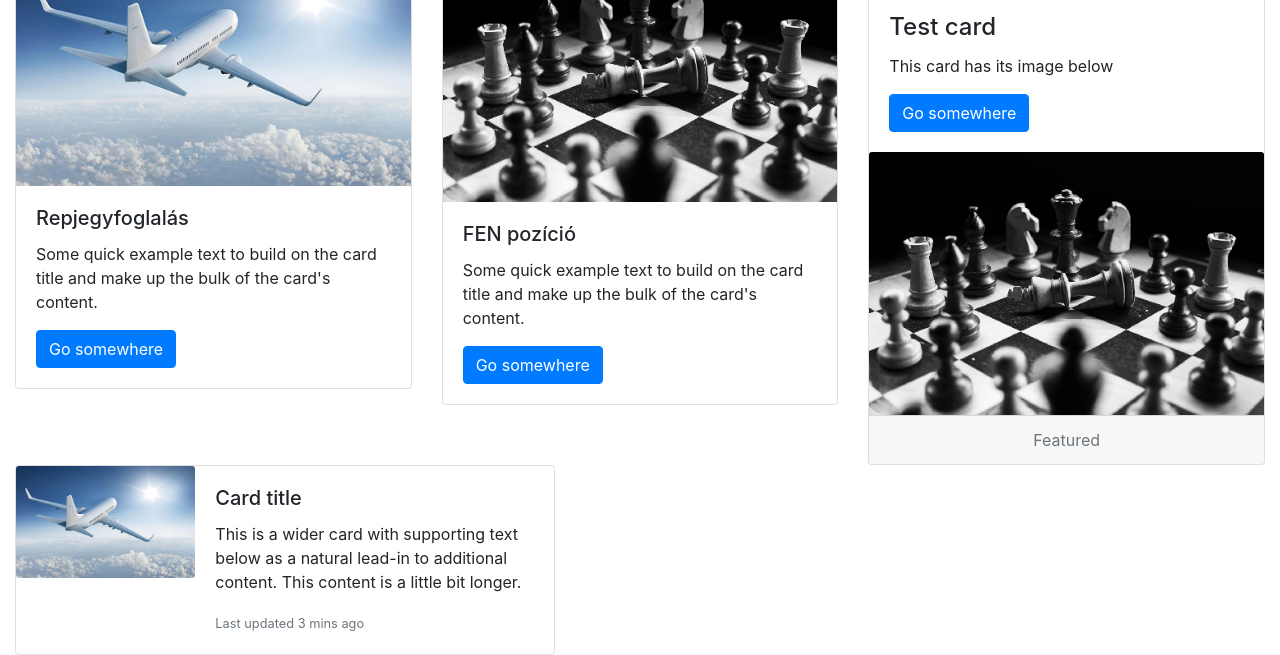
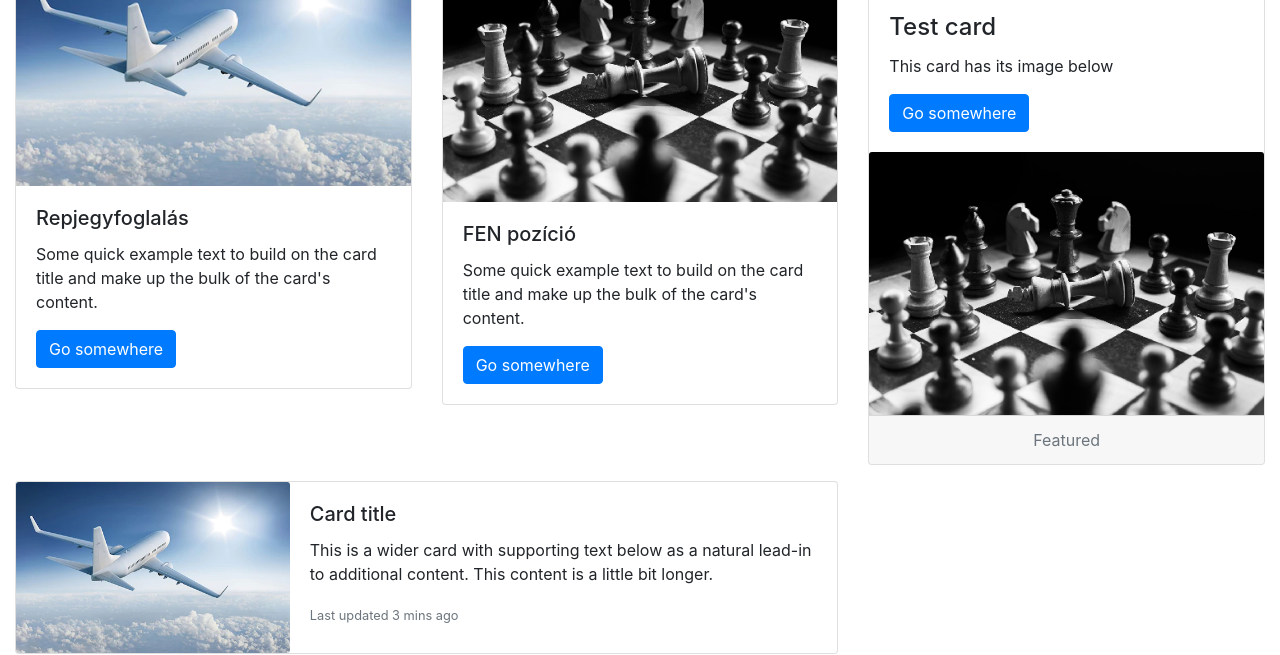
Before and after one commit to 1984-git/tmb-hub.github.io, a plain HTML site: page index.html in a window 1280 px wide. Shown: the part 166-821 px from the top of the page. Drawn offline with nearby package versions, Linux system fonts and the light colour scheme.

Commit message:
Some files were not saved in the previous push

```diff
--- a/css/styles.css
+++ b/css/styles.css
@@ -2,7 +2,6 @@ body {
     /* padding top so items are not behind the navbar */
     padding-top: 6.5rem;
 }
-
 
 button.navbar-toggler {
     position: absolute !important;
--- a/index.html
+++ b/index.html
@@ -71,9 +71,9 @@
                 </div>
             </div>
         </div>
-        <div class="row">
+        <div class="row pt-3">
             <div class="col-md-12 col-lg-8">
-                <div class="card" style="max-width: 540px;">
+                <div class="card">
                     <div class="row no-gutters">
                         <div class="col-md-4">
                             <img src="/img/img_Repjegy.png" class="card-img" alt="...">
```
Also changed, not shown: commonNavbar/navbar.html (+1 -1 lines).
